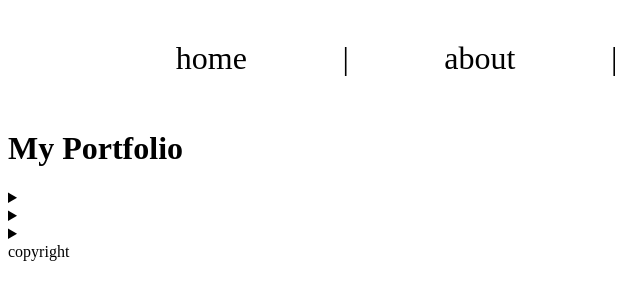
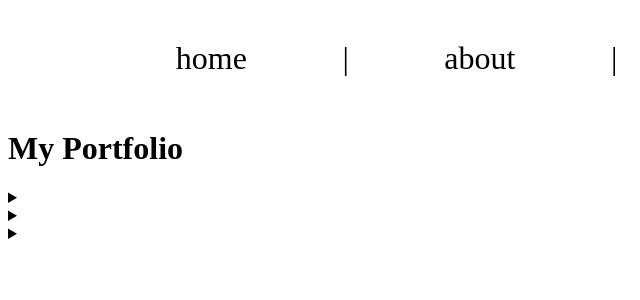
Before and after one commit to magn902m/mygitexercise, a plain HTML site: page index.html in a window 1280 px wide. Shown: the full height of the page, 0-640 px from the left. Drawn offline with Linux system fonts and the light colour scheme.

Commit message:
Revert "add footer text"
This reverts commit f2bc9bea3438f9173a7346da9c183a0f09e2635e.

```diff
--- a/index.html
+++ b/index.html
@@ -46,4 +46,4 @@
 		</article>
 	</section>
 </main>
-<footer>copyright</footer>
+<footer></footer>
```
